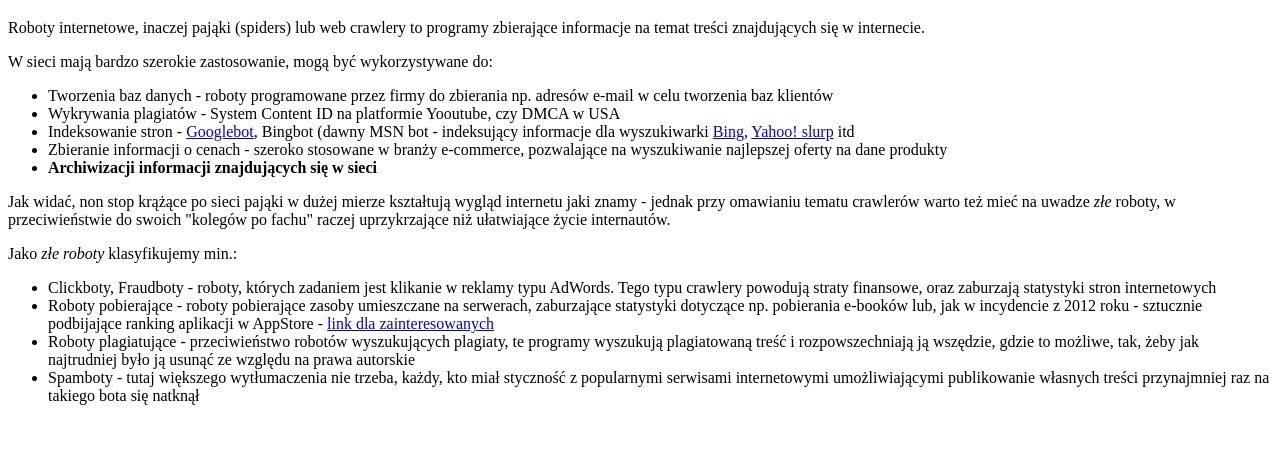
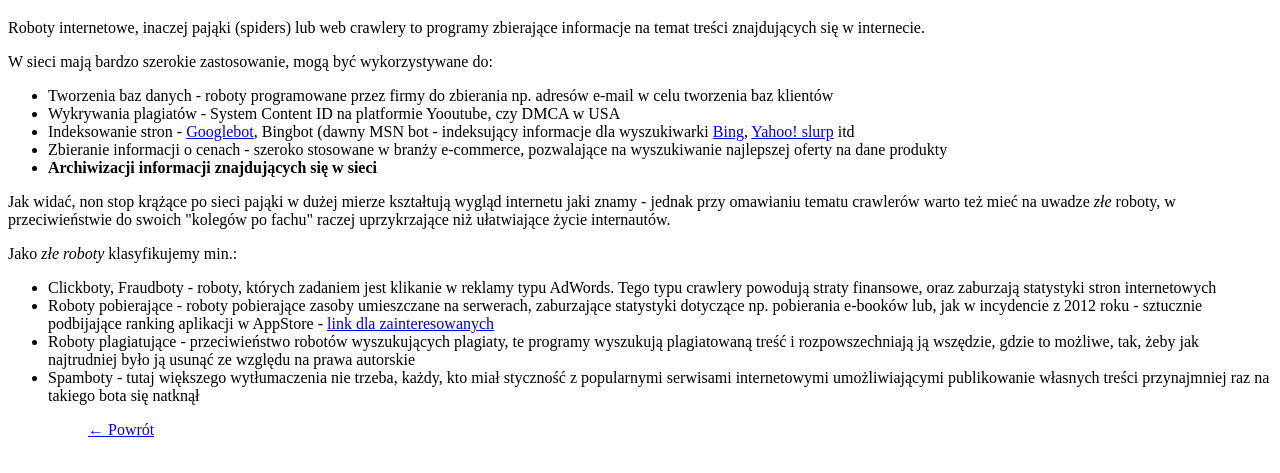
Before and after one commit to wszibersi/roboty, a plain HTML site: page czym-sa.html in a window 1280 px wide. Shown: the part 61-534 px from the top of the page. Drawn offline with Linux system fonts and the light colour scheme.

Commit message:
dodanie linku powrotnego

```diff
--- a/czym-sa.html
+++ b/czym-sa.html
@@ -32,5 +32,9 @@
     <li>Spamboty - tutaj większego wytłumaczenia nie trzeba, każdy, kto miał styczność z popularnymi serwisami internetowymi umożliwiającymi publikowanie własnych treści przynajmniej raz na takiego bota się natknął</li>
     <ul>
 
+    <p>
+        <a href="index.html">&larr; Powrót</a>
+    </p>
+
 </body>
 </html>
```
